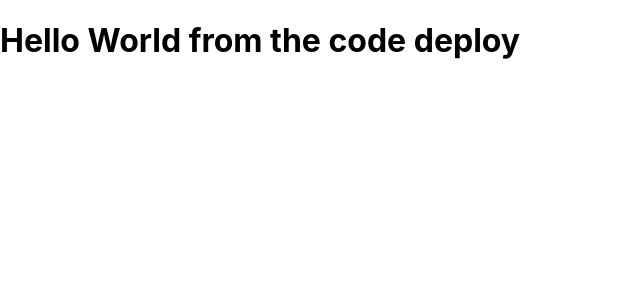
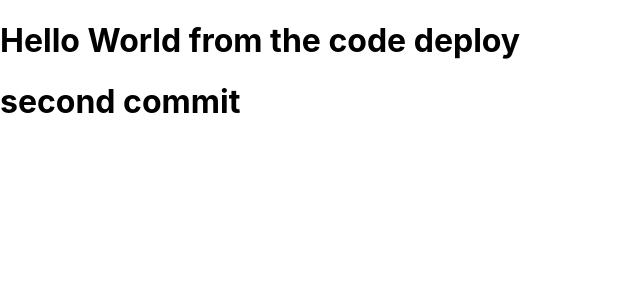
Before and after one commit to AAhsanSiddiqui123/poc, a React (Create React App) app: page / in a window 1280 px wide. Shown: the top 300 px of the page, without its empty margins (0-640 px from the left). Built offline with nearby package versions, Linux system fonts and the light colour scheme.

Commit message:
second commit

```diff
--- a/src/App.js
+++ b/src/App.js
@@ -4,6 +4,7 @@ function App() {
   return (
     <div>
       <h1>Hello World from the code deploy</h1>
+      <h1>second commit </h1>
     </div>
   );
 }
```
